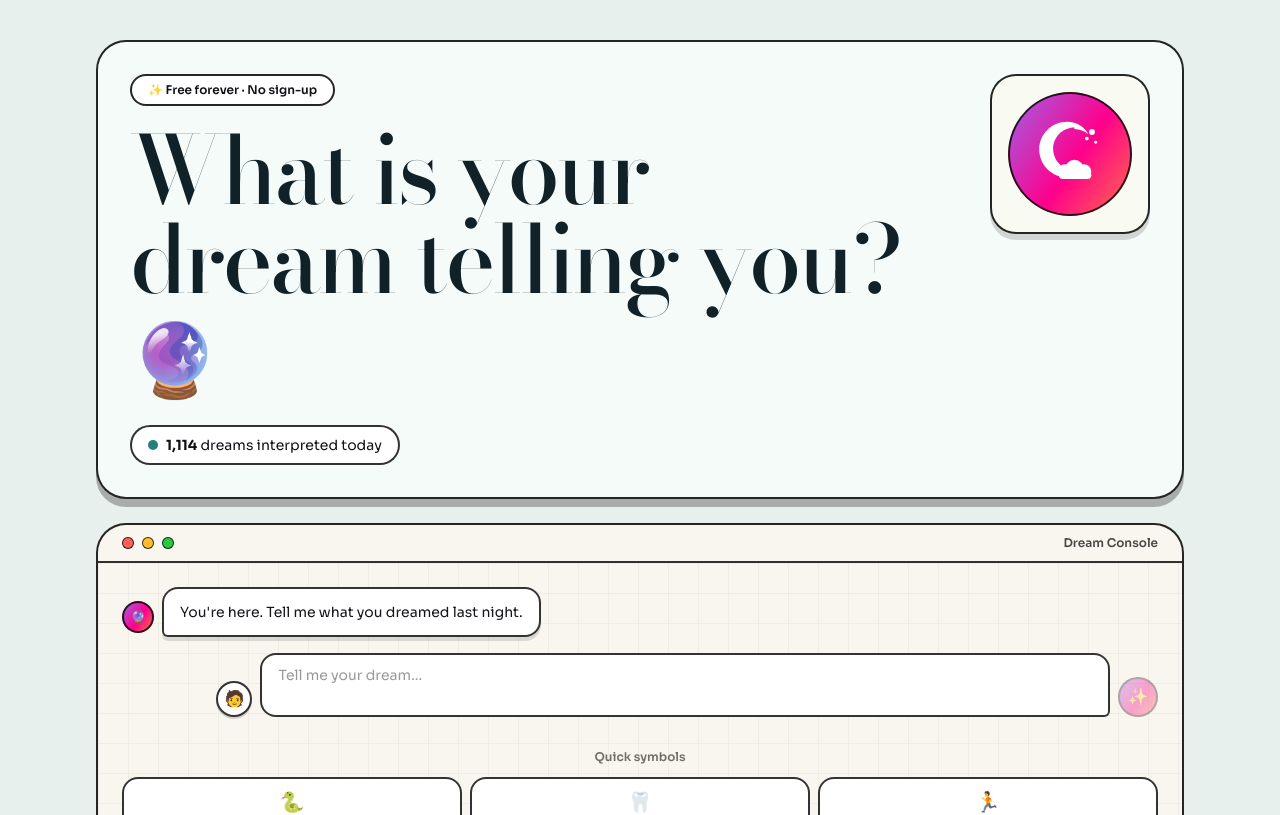
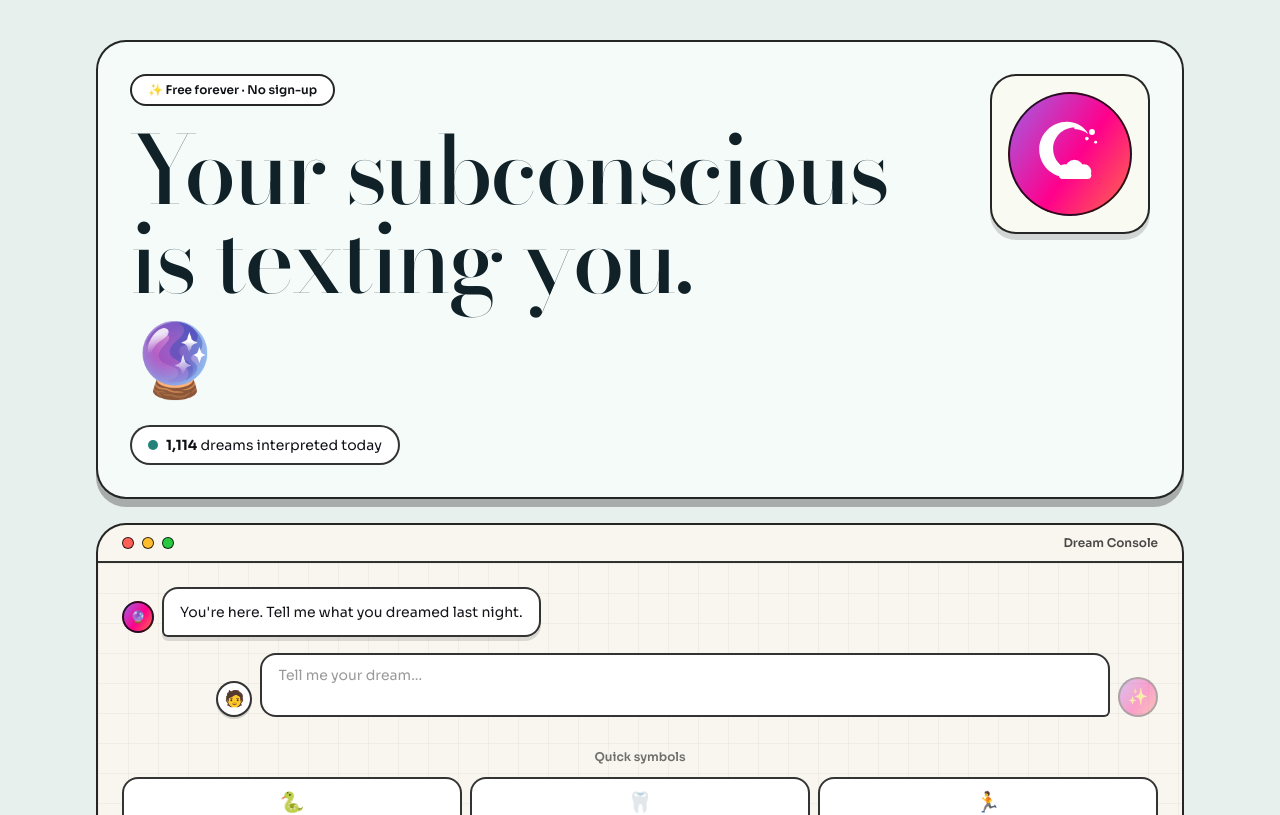
Before and after one commit to kiwi-content/dream-interpreter-en, a Next.js app: page / in a window 1280 px wide. Shown: the top 815 px of the page. Built offline with nearby package versions, Linux system fonts and the light colour scheme.

Commit message:
Update hero title to subconscious texting copy

```diff
--- a/app/page.tsx
+++ b/app/page.tsx
@@ -193,9 +193,9 @@ export default function Home() {
                 ✨ Free forever · No sign-up
               </div>
               <h1 className="font-neo-serif text-[44px] leading-[0.95] tracking-[-0.03em] text-[#102228] sm:text-[72px] lg:text-[94px]">
-                What is your
+                Your subconscious
                 <br />
-                dream telling you?
+                is texting you.
               </h1>
               <div className="mt-5 text-6xl sm:text-7xl">🔮</div>
             </div>
```
